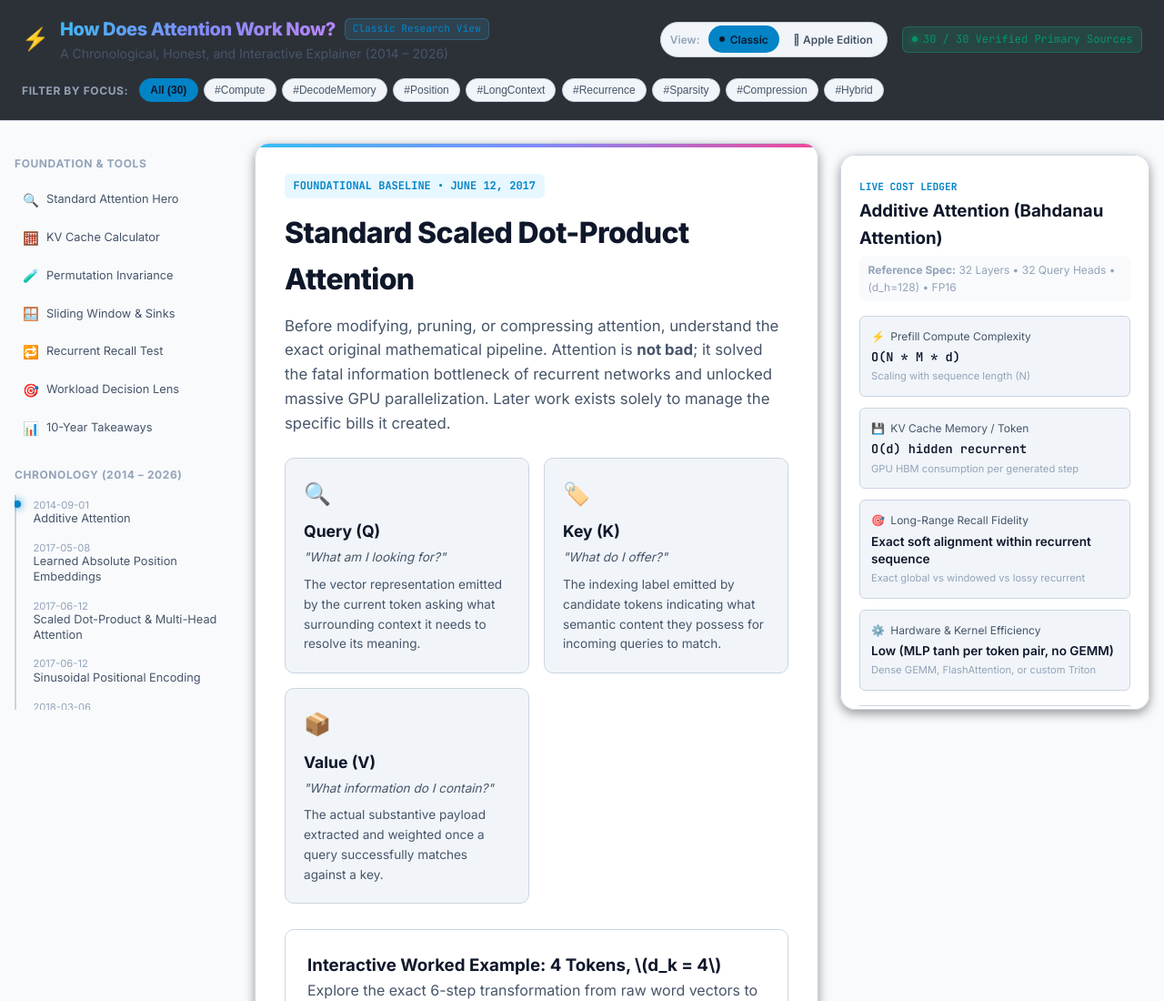
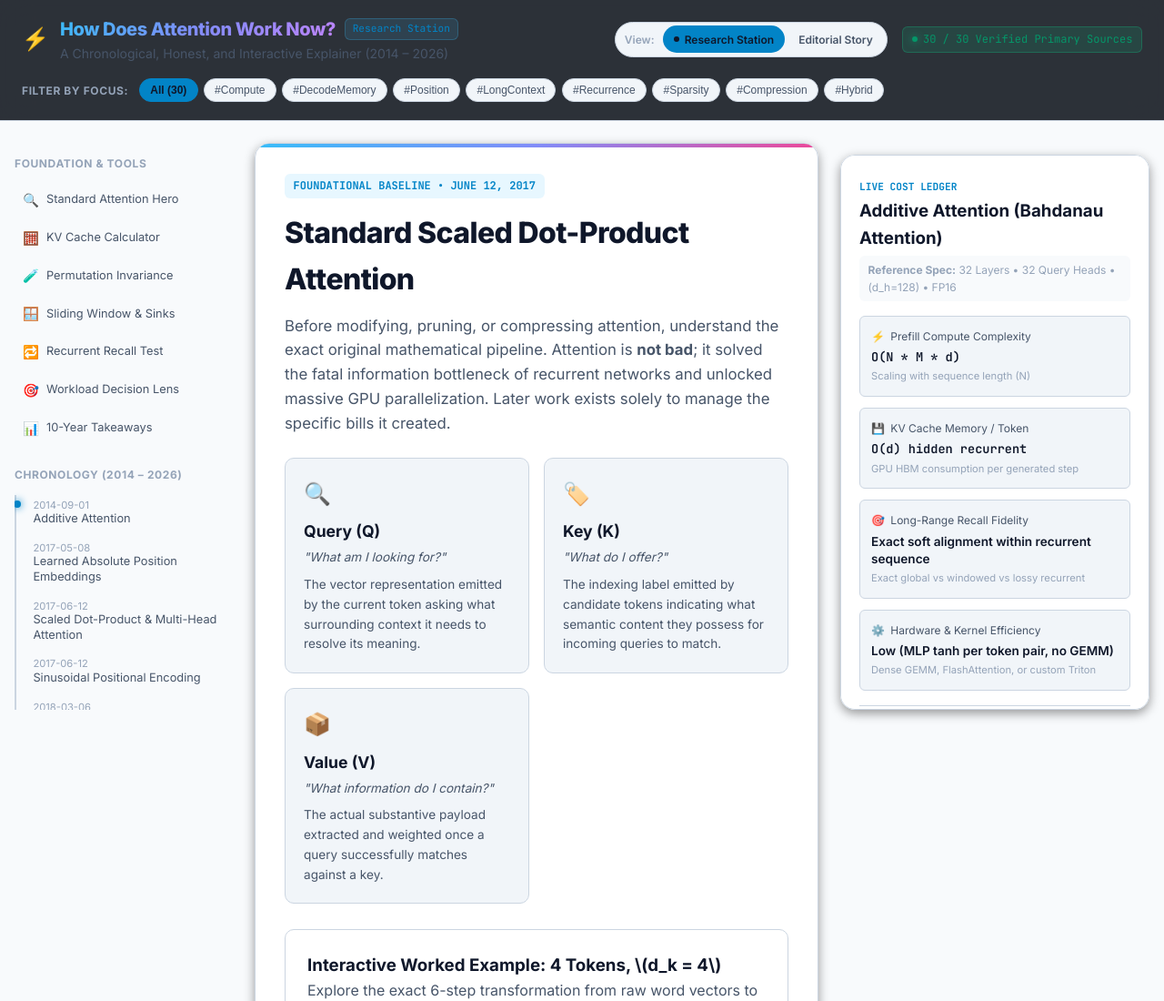
Before and after one commit to thinkTinkerGreen/attention_timeline, a website built with Vite: page index.html in a window 1280 px wide. Shown: the top 1100 px of the page at 91% size. Built offline with nearby package versions, Linux system fonts and the light colour scheme.

Commit message:
Rename view switcher to Research Station and Editorial Story

```diff
--- a/src/main.ts
+++ b/src/main.ts
@@ -1,4 +1,4 @@
-// Attention Timeline - Application Entrypoint (Classic Research View)
+// Attention Timeline - Application Entrypoint (Research Station)
 // Single source of truth: data/mechanisms.json
 
 import mechanismsData from '../data/mechanisms.json';
@@ -60,7 +60,7 @@ function renderApp() {
             <div>
               <div class="title-with-edition">
                 <h1 class="brand-title">How Does Attention Work Now?</h1>
-                <span class="edition-badge">Classic Research View</span>
+                <span class="edition-badge">Research Station</span>
               </div>
               <p class="text-sm text-muted">A Chronological, Honest, and Interactive Explainer (2014 &ndash; 2026)</p>
             </div>
@@ -70,11 +70,11 @@ function renderApp() {
             <!-- Alternative View Switcher -->
             <div class="view-switcher" role="group" aria-label="Interface Edition Switcher">
               <span class="switcher-label">View:</span>
-              <a href="./index.html" class="view-switch-btn active" title="Currently viewing Classic Research Edition">
-                <span class="view-dot"></span> Classic
+              <a href="./index.html" class="view-switch-btn active" title="Currently viewing Research Station">
+                <span class="view-dot"></span> Research Station
               </a>
-              <a href="./apple.html" class="view-switch-btn" title="Switch to Apple.com Design Edition">
-                 Apple Edition
+              <a href="./apple.html" class="view-switch-btn" title="Switch to Editorial Story View">
+                Editorial Story
               </a>
             </div>
 
```
Also changed, not shown: apple.html (+3 -3 lines), src/apple.ts (+4 -4 lines), README.md.
